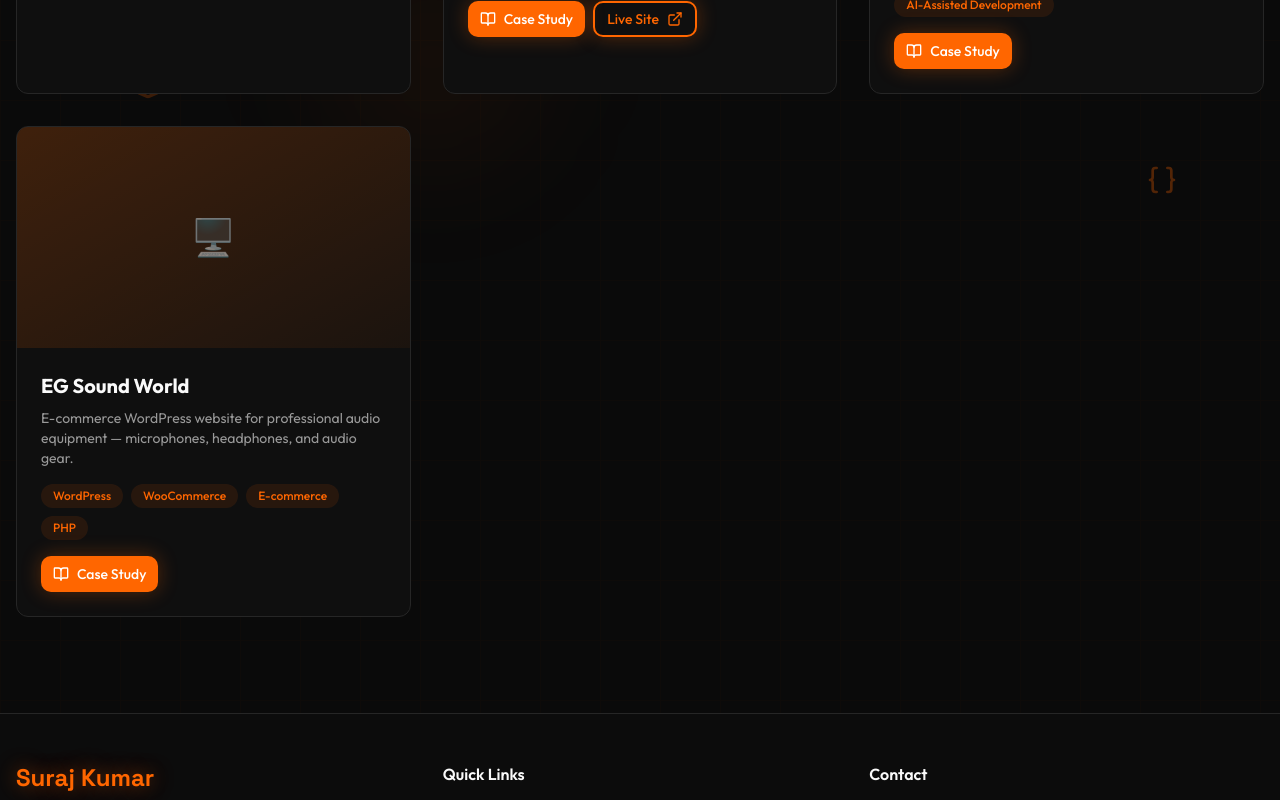
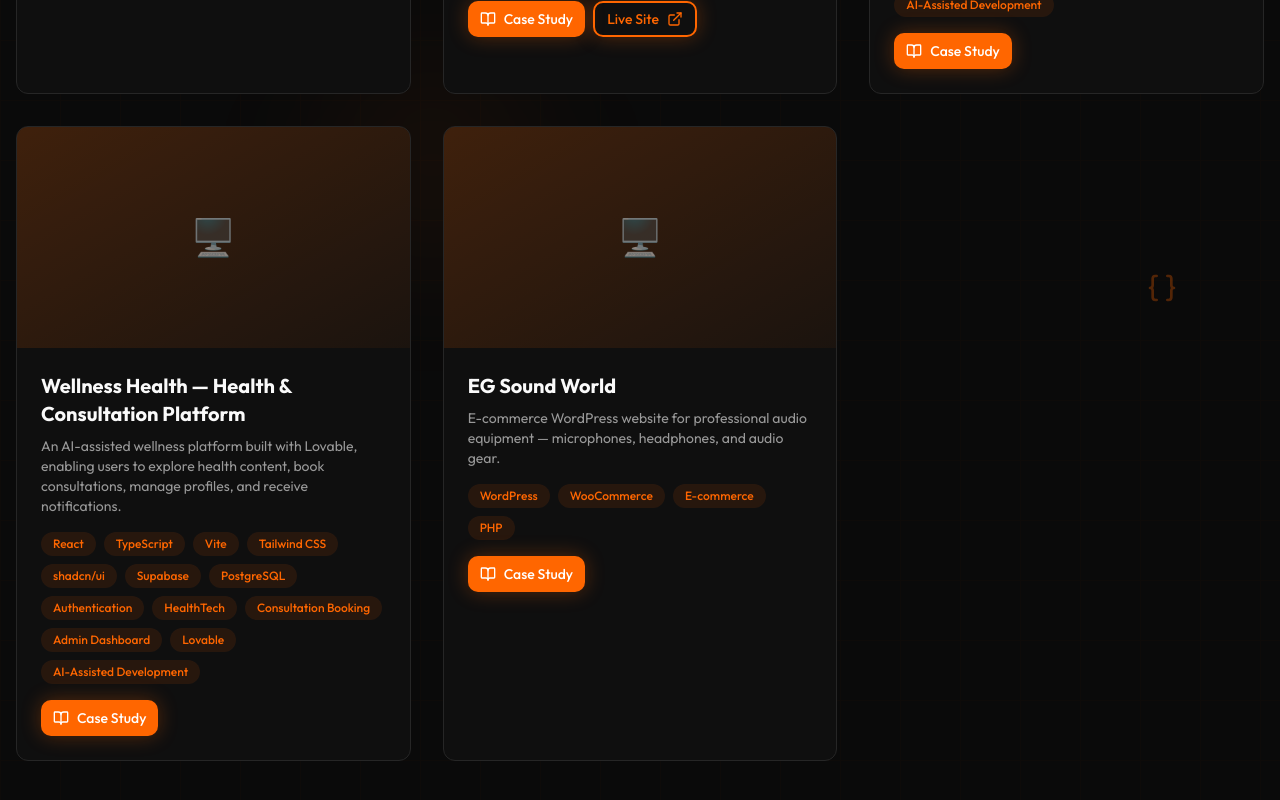
Before and after one commit to SurajK88888/my_portfolio, a React (Vite) app: page /projects in a window 1280 px wide. Shown: the part 1540-2340 px from the top of the page. Built offline with nearby package versions, Linux system fonts and the light colour scheme; the HTML template or start-up script is replaced by a standard one.

Commit message:
Add 'Wellness Health' project to projects list
Added a new project entry for 'Wellness Health' with detailed descriptions, tags, and links.

```diff
--- a/src/data/projects.ts
+++ b/src/data/projects.ts
@@ -206,6 +206,41 @@ export const projects: Project[] = [
   developmentApproach:
     "AI-Assisted Engineering — Leveraged Antigravity and Codex throughout development for architecture assistance, implementation, debugging, refactoring, optimization, and problem solving."
 },
+  {
+  id: "wellness-health",
+  title: "Wellness Health — Health & Consultation Platform",
+  shortDescription:
+    "An AI-assisted wellness platform built with Lovable, enabling users to explore health content, book consultations, manage profiles, and receive notifications.",
+  fullDescription:
+    "A full-stack wellness and health platform created using Lovable as an AI-assisted development workflow. The application provides health guides and blog content, searchable and filterable resources, consultation booking, user authentication, profile management, and notifications. It also includes protected routes and an admin dashboard for managing platform content and operations. The frontend is built with React, TypeScript, Vite, Tailwind CSS, and shadcn/ui, while Supabase supports backend services and includes a booking-notification function.",
+  tags: [
+    "React",
+    "TypeScript",
+    "Vite",
+    "Tailwind CSS",
+    "shadcn/ui",
+    "Supabase",
+    "PostgreSQL",
+    "Authentication",
+    "HealthTech",
+    "Consultation Booking",
+    "Admin Dashboard",
+    "Lovable",
+    "AI-Assisted Development"
+  ],
+  category: "HealthTech",
+  github:
+    "https://github.com/SurajK88888/wellness-health",
+  link: "",
+  image: "",
+  challenge:
+    "Wellness users need a single, accessible place to discover reliable health content, manage their account, and request consultations.",
+  solution:
+    "Built a role-aware wellness platform with health guides, blog posts, search and category filtering, consultation booking, user profiles, notifications, and administrative management tools.",
+  outcome:
+    "Delivered a modern full-stack health platform with a structured user journey from content discovery to consultation booking, accelerated through Lovable-assisted development.",
+  year: "2025"
+},
    {
     id: "egsoundworld",
     title: "EG Sound World",
```
